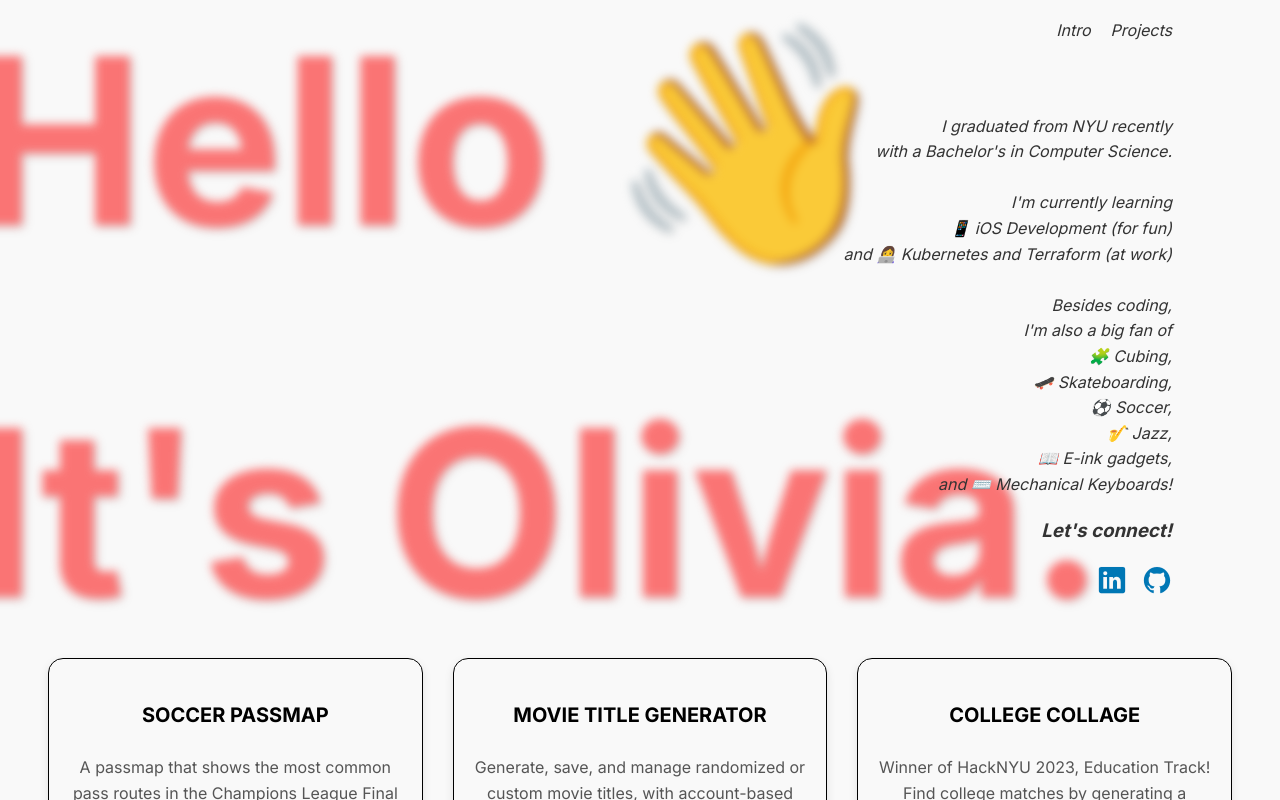
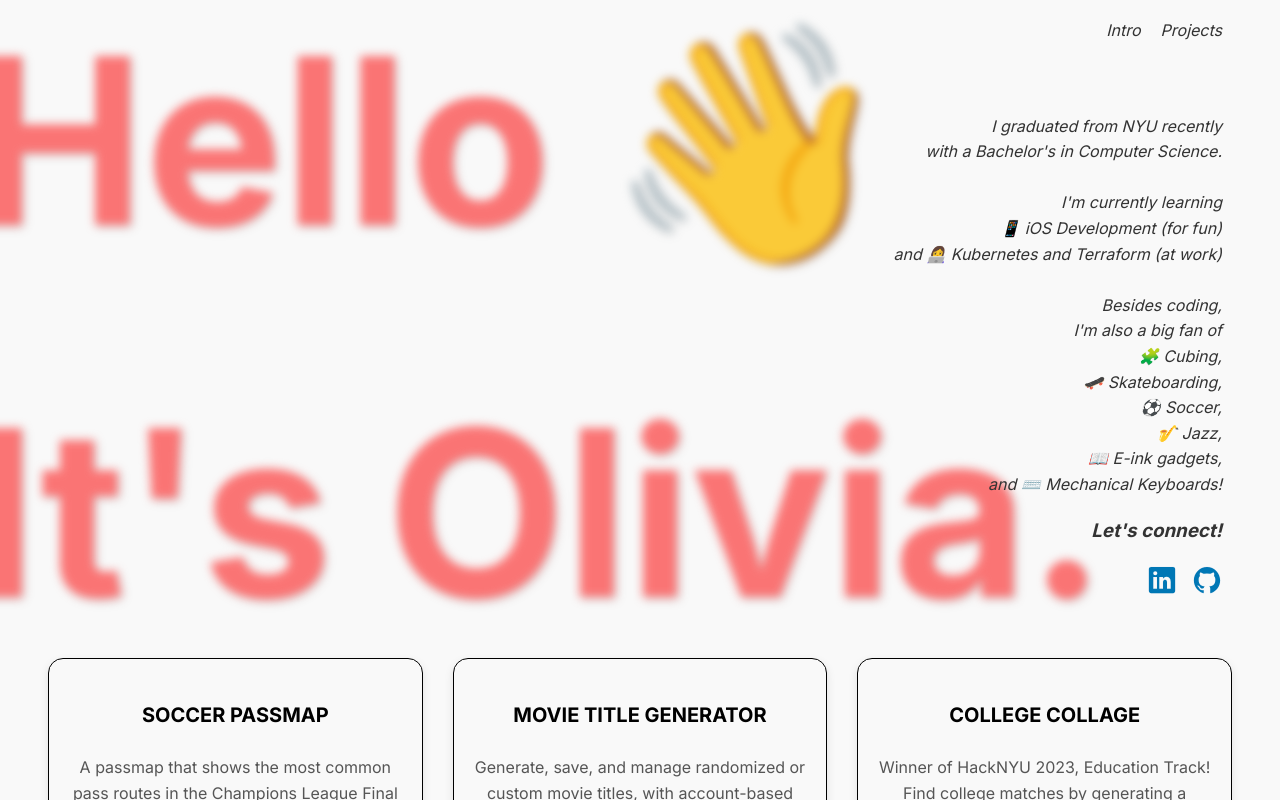
Before and after one commit to leesolivia14/leesolivia14.github.io, a React (Vite) app: page / in a window 1280 px wide. Shown: the top 800 px of the page. Built offline with nearby package versions, Linux system fonts and the light colour scheme; a web font is replaced by a local one.

Commit message:
margin adjustment for normal sized screens

```diff
--- a/src/App.css
+++ b/src/App.css
@@ -96,10 +96,10 @@ html {
 
 @media (min-width: 1200px) {
     .navbar {
-        padding-right: 100px; /* Increase padding-right for larger screens */
+        padding-right: 50px; /* Increase padding-right for larger screens */
     }
     .intro {
-        margin-right: 100px; /* Increase margin-right for larger screens */
+        margin-right: 50px; /* Increase margin-right for larger screens */
     }
 }
 
```
Also changed, not shown: 4 other files (tests, documents, lock files or other folders).
